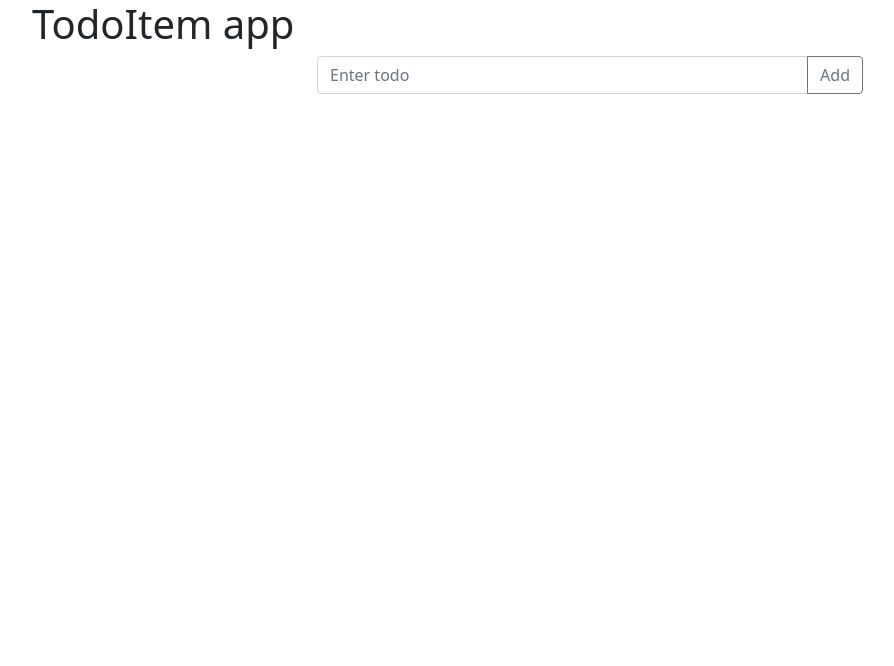
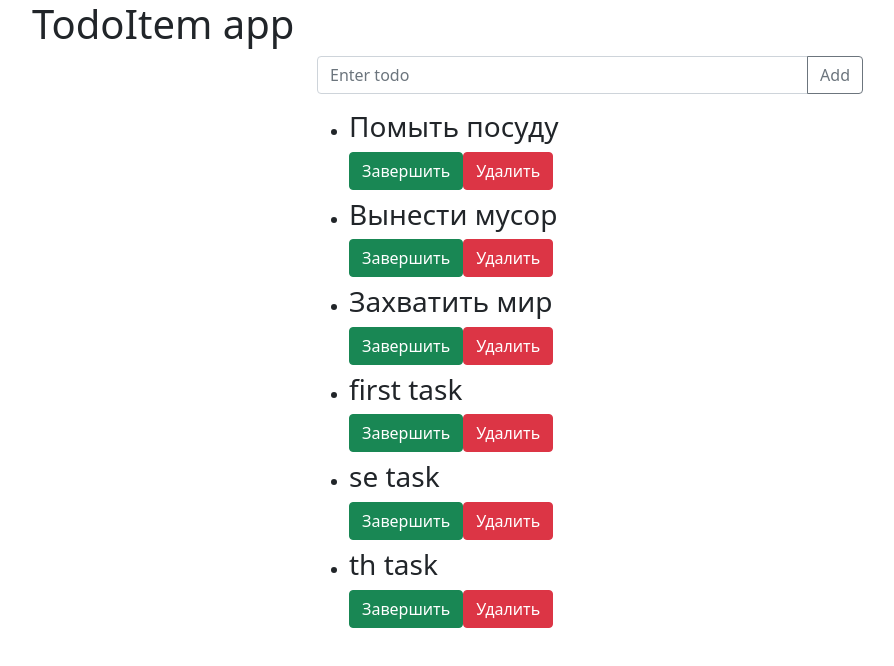
Before and after one commit to nookat/todo-app, a plain HTML site: page index.html in a window 1280 px wide. Shown: the whole page, without its empty margins (50-944 px from the left). Drawn offline with nearby package versions, Linux system fonts and the light colour scheme.

Commit message:
Add, delete task

```diff
--- a/index.html
+++ b/index.html
@@ -13,7 +13,10 @@
   <div class="container">
     <h1>TodoItem app</h1>
     <div class="row">
-      <div class="col-6 offset-3 content">
+      <div class="col-6 offset-3 content"></div>
+    </div>
+  </div>
+
   <!--<form class="form-add-todo">-->
   <!--  <div class="input-group mb-3">-->
   <!--    <input type="text" class="form-control" placeholder="Enter todo" aria-label="Enter todo" aria-describedby="addTodo">-->
@@ -27,10 +30,6 @@
   <!--    <button class="btn btn-danger" type="button">Удалить</button>-->
   <!--  </li>-->
   <!--</ul>-->
-      </div>
-    </div>
-  </div>
-
 
   <script src="js/main.js" type="module"></script>
 </body>
--- a/js/Form.js
+++ b/js/Form.js
@@ -2,8 +2,9 @@
 
 export default class Form {
   constructor(parent) {
+    this.el = this.render();
     this.parent = parent;
-    this.parent.append(this.render());
+    this.parent.append(this.el);
   }
 
   render() {
@@ -16,10 +17,22 @@ export default class Form {
       </div>
     `;
 
+    this.input = form.querySelector('input.form-control');
+
     return form;
   }
 
-  submit() {
+  set onsubmit(handler) {
+    this.el.onsubmit = (e) => {
+      e.preventDefault();
+      const inputValue = this.input.value.trim();
 
+      if (inputValue) {
+        handler(inputValue);
+        this.el.reset();
+      }
+    }
   }
+
+
 }
--- /dev/null
+++ b/js/Task.js
@@ -0,0 +1,7 @@
+export default class Task {
+  constructor(str) {
+    this.id = Math.random();
+    this.task = str;
+    this.done = false;
+  }
+}
--- a/js/TodoItem.js
+++ b/js/TodoItem.js
@@ -1,13 +1,28 @@
 'use strict';
 
 export default class TodoItem {
-  constructor(str) {
-    return this.render(str);
+  constructor(task) {
+    this.el = this.render(task);
   }
 
-  render(str) {
-    return `
+  render(taskObj) {
+    const li = document.createElement('li');
+    li.classList.add('todo-list__item', 'mb-2');
+    li.dataset.id = taskObj.id;
 
-    `;
+    const h3 = document.createElement('h3');
+    h3.classList.add('todo-list__name');
+    h3.textContent = taskObj.task;
+
+    const buttonSuccess = document.createElement('button');
+    buttonSuccess.classList.add('btn', 'btn-success');
+    buttonSuccess.textContent = 'Завершить';
+
+    const buttonDanger = document.createElement('button');
+    buttonDanger.classList.add('btn', 'btn-danger');
+    buttonDanger.textContent = 'Удалить';
+
+    li.append(h3, buttonSuccess, buttonDanger);
+    return li;
   }
 }
--- a/js/TodoList.js
+++ b/js/TodoList.js
@@ -4,7 +4,9 @@ import TodoItem from './TodoItem.js';
 export default class TodoList {
   constructor(parent) {
     this.parent = parent;
-    this.parent.append(this.render());
+    this.el = this.render();
+    this.parent.append(this.el);
+    this.items = new Map();
   }
 
   render() {
@@ -14,8 +16,22 @@ export default class TodoList {
     return ul;
   }
 
-  add(str) {
-    const item = new TodoItem(str);
-    this.el.append(item);
+  add(task) {
+    const todoItem = new TodoItem(task);
+    this.items.set(task.id, todoItem);
+    this.el.append(todoItem.el);
+  }
+
+  remove(id) {
+    this.items.get(id).el.remove();
+    this.items.delete(id)
+  }
+
+  set ondelete(handler) {
+    this.el.onclick = e => {
+      if (e.target.classList.contains('btn-danger')) {
+        handler(+e.target.parentElement.dataset.id)
+      }
+    }
   }
 }
--- a/js/main.js
+++ b/js/main.js
@@ -1,7 +1,53 @@
 import Form from './Form.js';
 import TodoList from './TodoList.js';
+import Task from './Task.js';
+
+const tasks = [
+  {
+    id: 1,
+    task: 'Помыть посуду',
+    done: true,
+  },
+  {
+    id: 2,
+    task: 'Вынести мусор',
+    done: true,
+  },
+  {
+    id: 3,
+    task: 'Захватить мир',
+    done: false,
+  },
+];
 
 const contentBlock = document.querySelector('.content');
 const form = new Form(contentBlock);
 const todoList = new TodoList(contentBlock);
-console.log(form, todoList);
+
+tasks.forEach(task => {
+  todoList.add(task);
+});
+
+addTask('first task');
+addTask('se task');
+addTask('th task');
+
+console.log(tasks);
+
+// Handlers
+form.onsubmit = addTask;
+todoList.ondelete = removeTask;
+
+function addTask(str) {
+  const task = new Task(str);
+  tasks.push(task);
+  todoList.add(task);
+}
+
+function removeTask(id) {
+  const index = tasks.findIndex(task => task.id === id);
+
+  if (index < 0) return;
+  tasks.splice(index, 1);
+  todoList.remove(id);
+}
```
Lines whose indentation alone changed are shown as unchanged.
